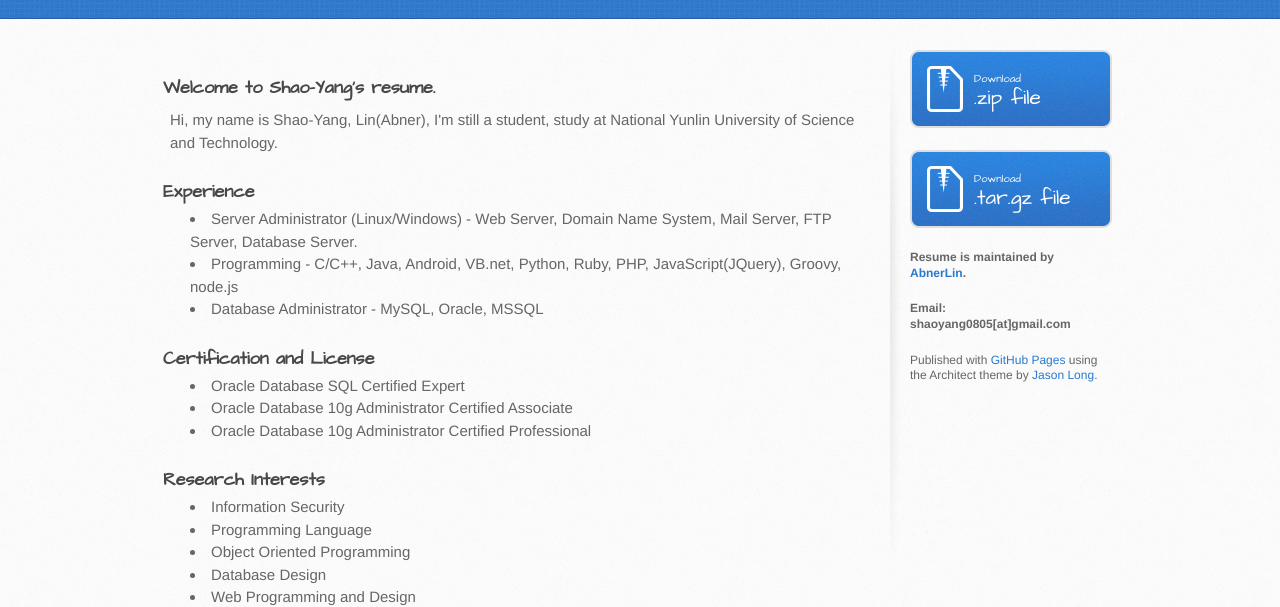
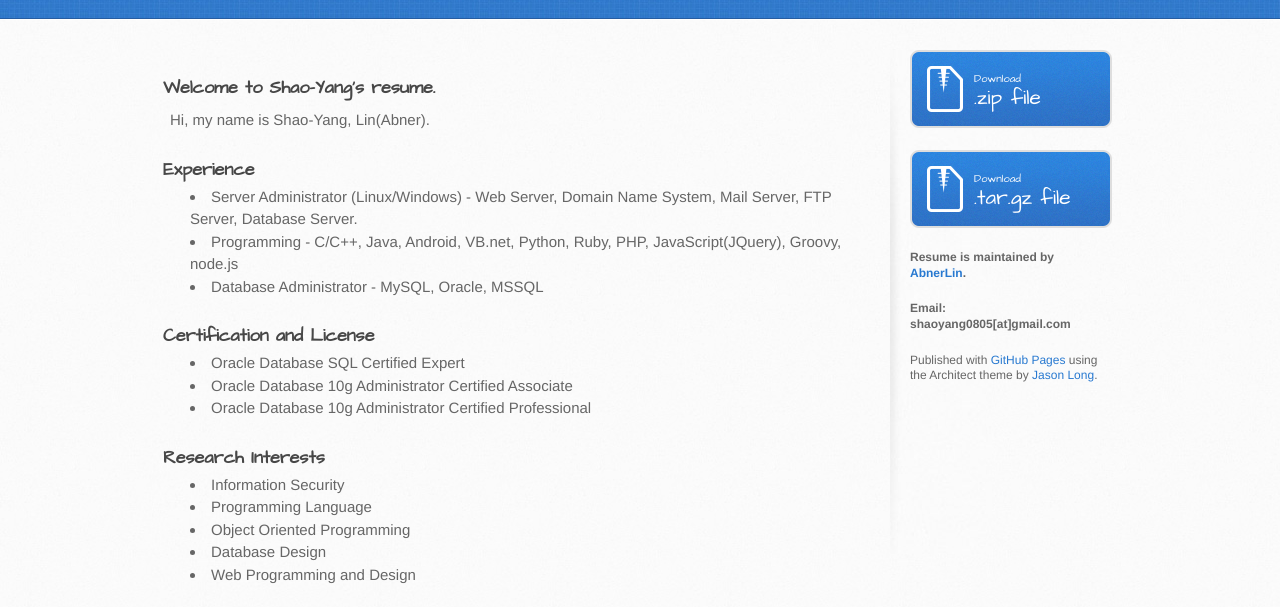
Before and after one commit to AbnerLin/intro, a plain HTML site: page index.html in a window 1280 px wide. Shown: the part 182-789 px from the top of the page. Drawn offline with Linux system fonts and the light colour scheme.

Commit message:
2015 update.

```diff
--- a/index.html
+++ b/index.html
@@ -32,7 +32,7 @@
           <h3>
 <a id="welcome-to-github-pages" class="anchor" href="#welcome-to-github-pages" aria-hidden="true"><span class="octicon octicon-link"></span></a>Welcome to Shao-Yang's  resume.</h3>
 
-<p>Hi, my name is Shao-Yang, Lin(Abner), I'm still a student, study at National Yunlin University of Science and Technology. </p>
+<p>Hi, my name is Shao-Yang, Lin(Abner).  </p>
 
 <h3>
 <a class="anchor" href="#rather-drive-stick" aria-hidden="true"><span class="octicon octicon-link"></span></a>Experience</h3>
```
